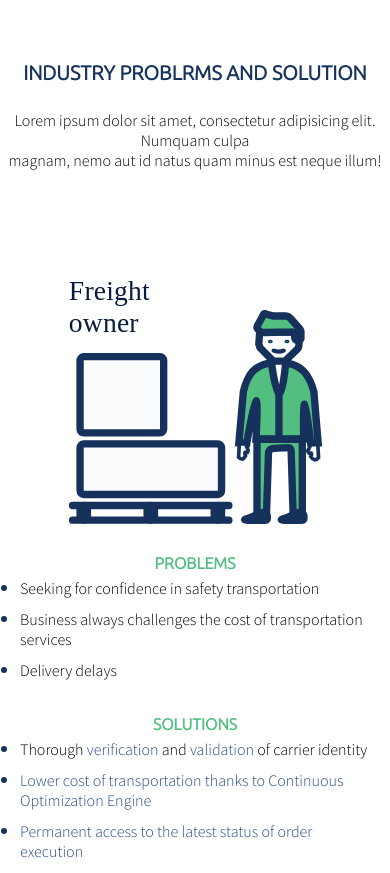
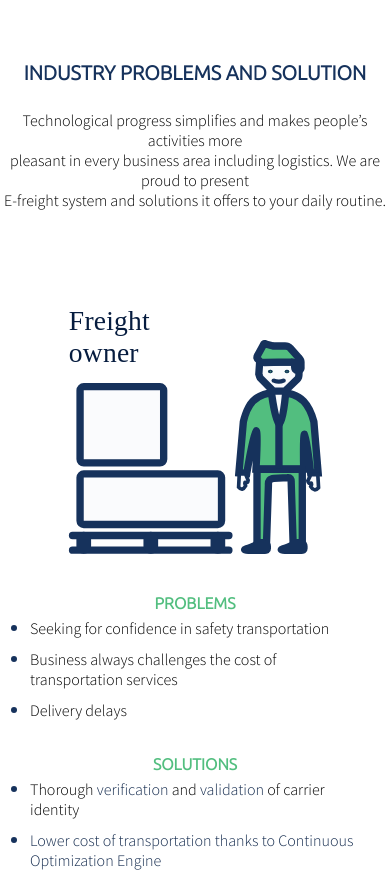
Before and after one commit to Dmytro005/E-freight-work, a website: page app/index.html in a window 390 px wide. Shown: the part 1320-2193 px from the top of the page. Drawn offline with nearby package versions, Linux system fonts and the light colour scheme; files that its build step writes are made by us from their sources.

Commit message:
Content + Mobile

```diff
--- a/app/index.html
+++ b/app/index.html
@@ -16,8 +16,9 @@
         <ul class="cd-primary-nav">
             <li><a class="click-menu" href="#about">About us</a></li>
             <li><a class="click-menu" href="#prob-sols">Problem</a></li>
-            <li><a class="click-menu" href="#solutions">Solution</a></li>
             <li><a class="click-menu" href="#contacts">Conatcts</a></li>
+            <li><a class="click-menu" href="#contacts">EN</a></li>
+            <li><a class="click-menu" href="#contacts">PL</a></li>
         </ul>
     </nav>
     <section id="main" style="background: url(img/background.jpg);">
@@ -73,8 +74,11 @@
 
     <section id="prob-sols">
         <div class="wr">
-            <h2>industry problrms and solution</h2>
-            <p class="desc">Lorem ipsum dolor sit amet, consectetur adipisicing elit. Numquam culpa <br> magnam, nemo aut id natus quam minus est neque illum!</p>
+            <h2>industry problems and solution</h2>
+            <p class="desc">
+            Technological progress simplifies and makes people’s activities more <br>
+            pleasant in every business area including logistics. We are proud to present <br>
+            E-freight system and solutions it offers to your daily routine.</p>
             <div class="carousel">
                 <div class="carousel-cell">
                     <div class="row">
--- a/app/sass/_settings.scss
+++ b/app/sass/_settings.scss
@@ -178,7 +178,7 @@ ul {
     margin: 0 !important;
     width: fit-content;
     transition: all 1s;
-    color: #234a86;
+    color: #142b4e;
 }
 
 .tooltip .tooltiptext {
--- a/app/sass/main.scss
+++ b/app/sass/main.scss
@@ -310,6 +310,7 @@ section#prob-sols {
                     flex-direction: column;
                     max-width: 350px;
                     margin: auto;
+                    padding: 10px;
                     div {
                         margin-top: 30px;
                         text-align: left;
```
